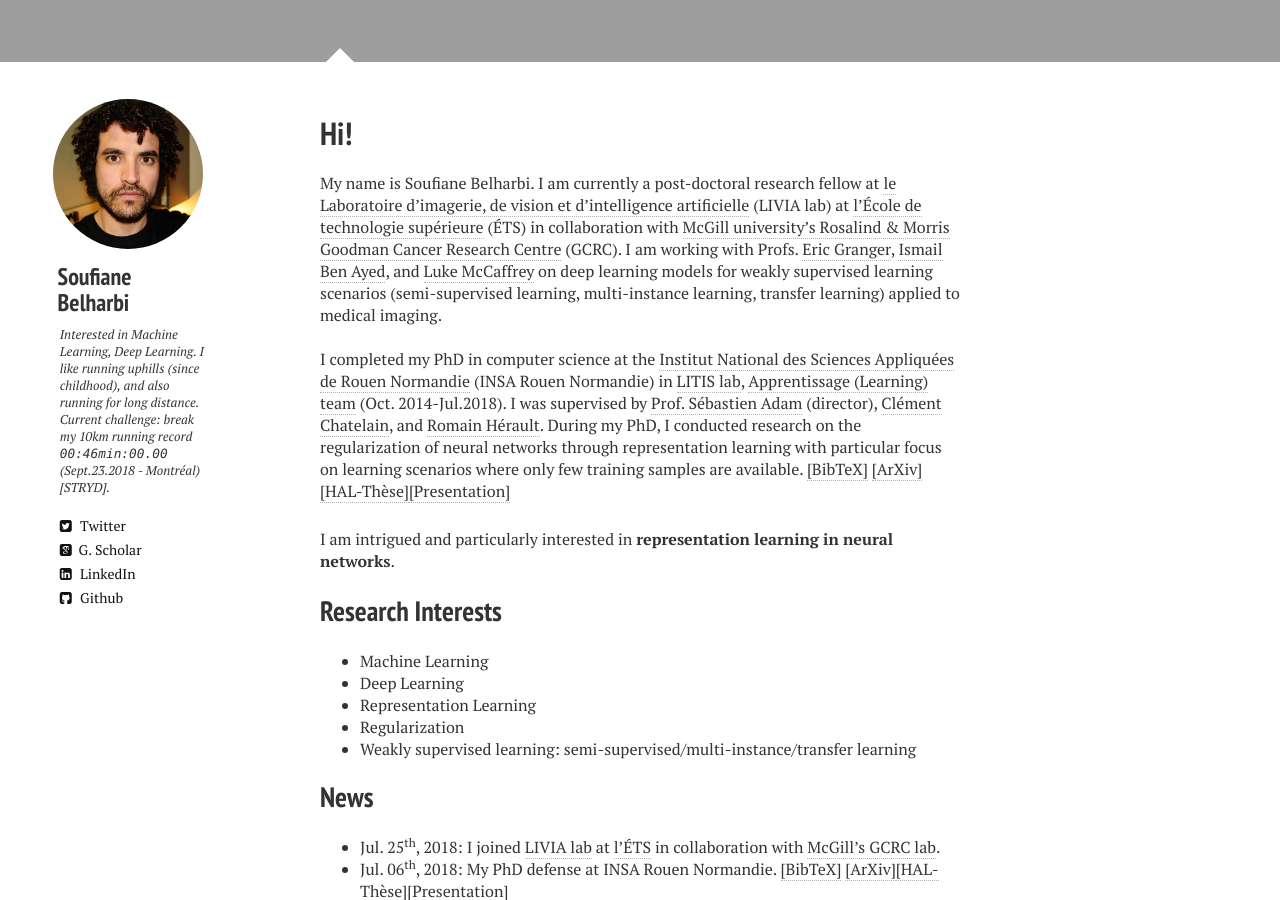
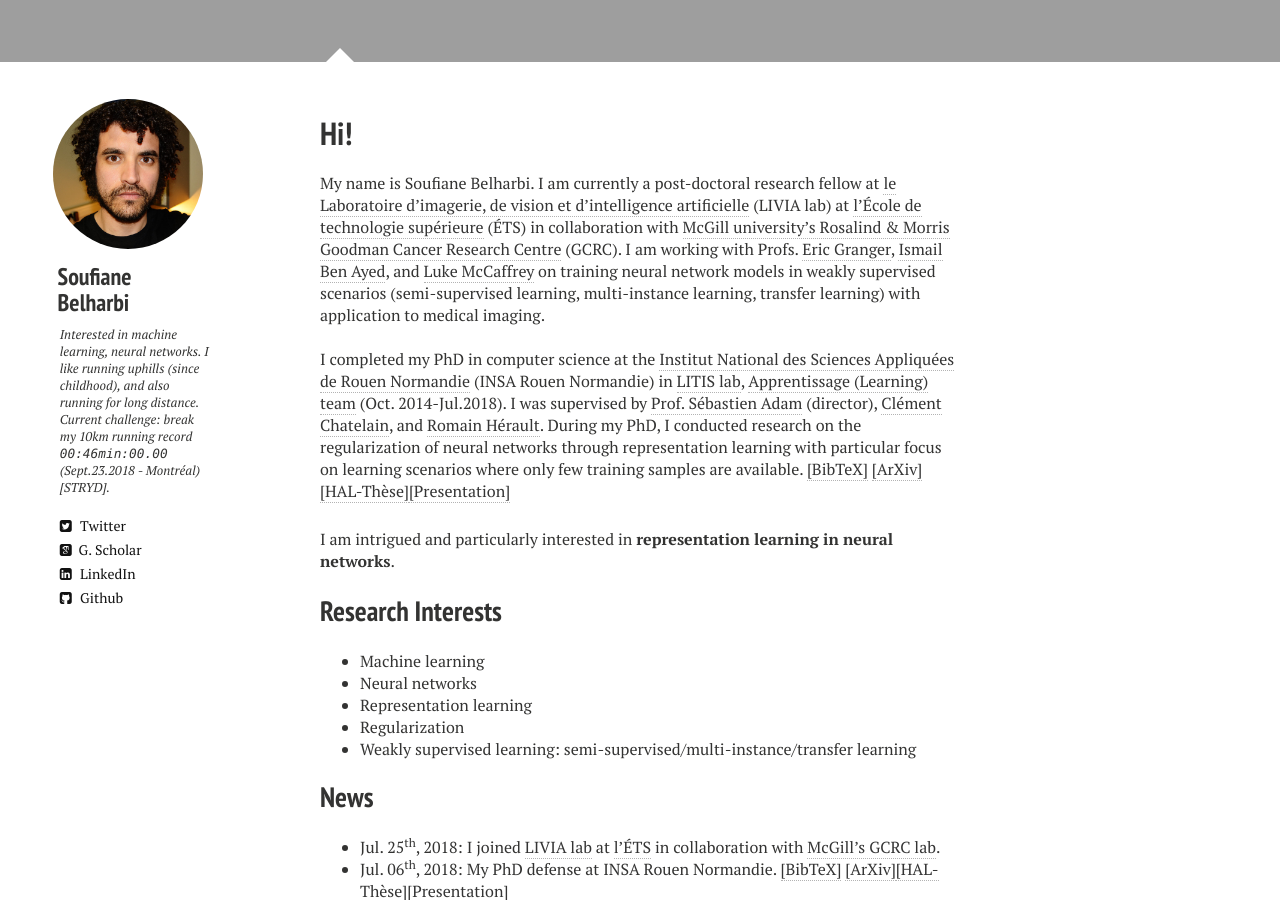
Before and after one commit to sbelharbi/sbelharbi.github.io, a Jekyll site: the page built from index.md, in a window 1280 px wide and 900 px high, scrolled down 986 px. Built offline with Jekyll 4.4.1, drawn with Linux system fonts in a browser that asks for light colours; nearby versions of some CDN libraries.

Commit message:
Terminology.

```diff
--- a/_config.yml
+++ b/_config.yml
@@ -14,7 +14,7 @@
   name:           Soufiane Belharbi
   avatar:         soufiane.jpeg
   email-img:       mail.png
-  bio:            "Interested in Machine Learning, Deep Learning. I like running uphills (since childhood), and also running for long distance. Current challenge: break my 10km running record <tt>00:46min:00.00</tt>  (Sept.23.2018 - Montréal) [STRYD]."
+  bio:            "Interested in machine learning, neural networks. I like running uphills (since childhood), and also running for long distance. Current challenge: break my 10km running record <tt>00:46min:00.00</tt>  (Sept.23.2018 - Montréal) [STRYD]."
   email:          #
   # Social networking links are used in author-bio sidebar. Update and remove as you like.
   twitter: s_belharbi
--- a/index.md
+++ b/index.md
@@ -2,12 +2,12 @@
 layout: home2
 title: Hi! #Me in a Nutshell
 description: "Soufiane Belharbi's website"
-tags: [machine learning, deep learning, learning representations, academic, page, soufiane belharbi]
+tags: [machine learning, neural networks, deep learning, learning representations, academic, page, soufiane belharbi, montreal, canada, ÉTS, École de technologie supérieure, LIVIA lab, LITIS lab, Rouen, France]
 image:
   feature: rouen2.jpg
 ---
 
-My name is Soufiane Belharbi. I am currently a post-doctoral research fellow at [le Laboratoire d’imagerie, de vision et d’intelligence artificielle](https://www.etsmtl.ca/Unites-de-recherche/LIVIA/accueil) (LIVIA lab) at [l'École de technologie supérieure](https://www.etsmtl.ca/) (ÉTS) in collaboration with [McGill university's Rosalind & Morris Goodman Cancer Research Centre](https://mcgillgcrc.com/) (GCRC). I am working with Profs. [Eric Granger](https://etsmtl.ca/Professeurs/egranger/Accueil?lang=en-CA), [Ismail Ben Ayed](http://profs.etsmtl.ca/ibenayed/), and [Luke McCaffrey](https://mcgillgcrc.com/research/members/mccaffrey) on deep learning models for weakly supervised learning scenarios (semi-supervised learning, multi-instance learning, transfer learning) applied to medical imaging.
+My name is Soufiane Belharbi. I am currently a post-doctoral research fellow at [le Laboratoire d’imagerie, de vision et d’intelligence artificielle](https://www.etsmtl.ca/Unites-de-recherche/LIVIA/accueil) (LIVIA lab) at [l'École de technologie supérieure](https://www.etsmtl.ca/) (ÉTS) in collaboration with [McGill university's Rosalind & Morris Goodman Cancer Research Centre](https://mcgillgcrc.com/) (GCRC). I am working with Profs. [Eric Granger](https://etsmtl.ca/Professeurs/egranger/Accueil?lang=en-CA), [Ismail Ben Ayed](http://profs.etsmtl.ca/ibenayed/), and [Luke McCaffrey](https://mcgillgcrc.com/research/members/mccaffrey) on training neural network models in weakly supervised scenarios (semi-supervised learning, multi-instance learning, transfer learning) with application to medical imaging.
 <br/>
 <br/>
 
@@ -35,9 +35,9 @@
 I am intrigued and particularly interested in **representation learning in neural networks**.
 
 ## Research Interests
-* Machine Learning
-* Deep Learning
-* Representation Learning
+* Machine learning
+* Neural networks
+* Representation learning
 * Regularization
 * Weakly supervised learning: semi-supervised/multi-instance/transfer learning
 
```
